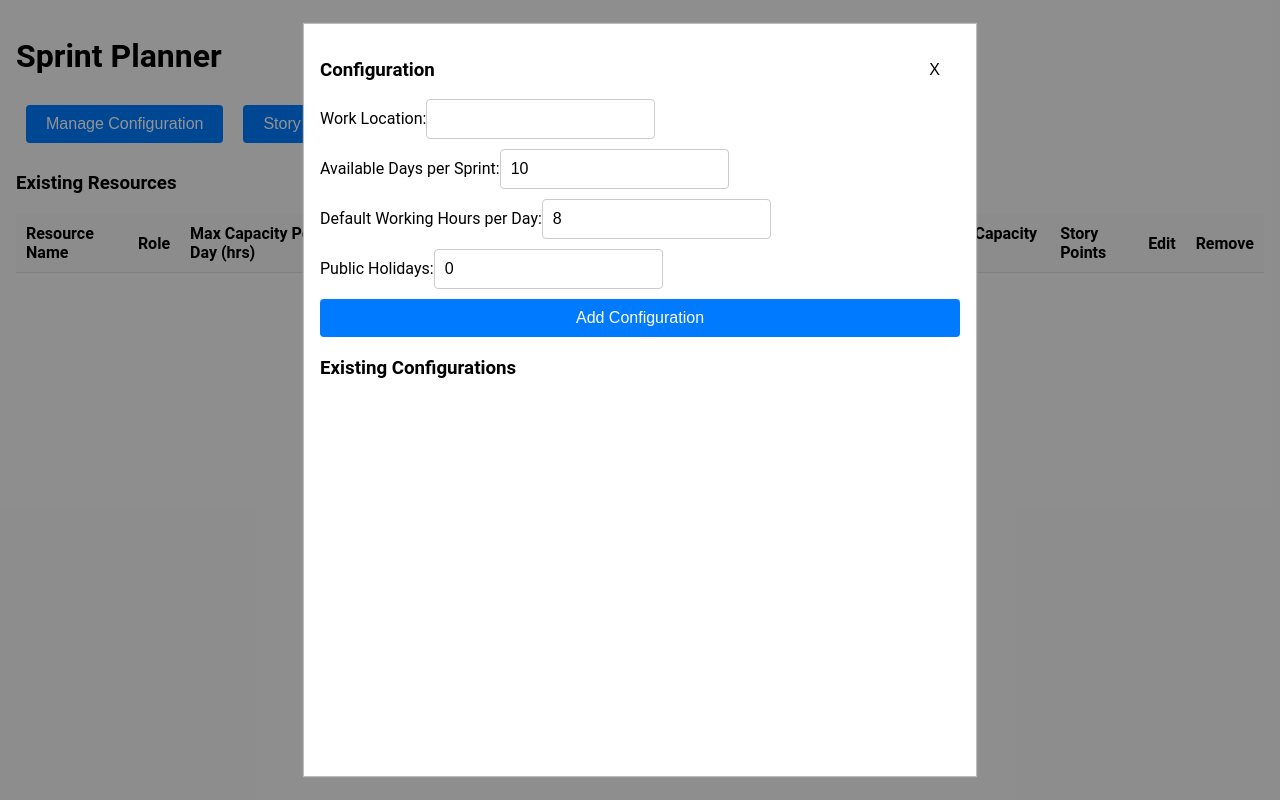
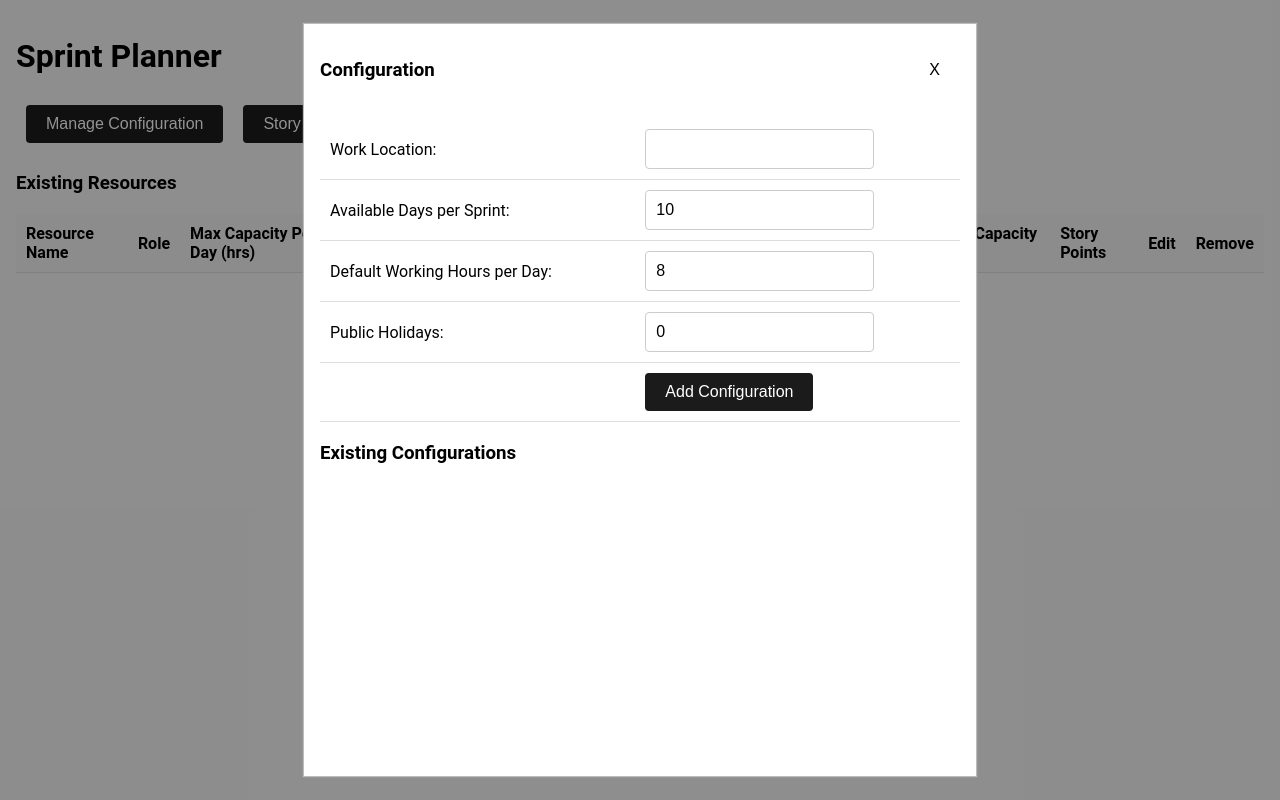
Before and after one commit to achinsaxena261/sprint-planner-tool, a React (Vite) app: page / in a window 1280 px wide. Both pictures are taken after a click on the button "Manage Configuration". Built offline with nearby package versions, Linux system fonts and the light colour scheme.

Commit message:
Improved Config window

```diff
--- a/src/components/ConfigForm.tsx
+++ b/src/components/ConfigForm.tsx
@@ -58,34 +58,41 @@ const ConfigForm: React.FC = () => {
   return (
     <div>
       <form onSubmit={handleSubmit}>
-        <label>
-          Work Location:
-          <input type="text" name="workLocation" value={formData.workLocation} onChange={handleChange} required />
-        </label>
-        <label>
-          Available Days per Sprint:
-          <input type="number" name="availableDaysPerSprint" value={formData.availableDaysPerSprint} onChange={handleChange} required />
-        </label>
-        <label>
-          Default Working Hours per Day:
-          <input type="number" name="defaultWorkingHoursPerDay" value={formData.defaultWorkingHoursPerDay} onChange={handleChange} required />
-        </label>
-        <label>
-          Public Holidays:
-          <input type="number" name="publicHolidays" value={formData.publicHolidays} onChange={handleChange} required />
-        </label>
-        <button type="submit">{editIndex !== null ? 'Update Configuration' : 'Add Configuration'}</button>
+        <table>
+          <tr>
+            <td><label>Work Location:</label></td>
+            <td><input type="text" name="workLocation" value={formData.workLocation} onChange={handleChange} required /></td>
+          </tr>
+          <tr>
+            <td><label>Available Days per Sprint:</label></td>
+            <td><input type="number" name="availableDaysPerSprint" value={formData.availableDaysPerSprint} onChange={handleChange} required /></td>
+          </tr>
+          <tr>
+            <td><label>
+              Default Working Hours per Day:</label></td>
+            <td><input type="number" name="defaultWorkingHoursPerDay" value={formData.defaultWorkingHoursPerDay} onChange={handleChange} required /></td>
+          </tr>
+          <tr>
+            <td><label>
+              Public Holidays:</label></td>
+            <td><input type="number" name="publicHolidays" value={formData.publicHolidays} onChange={handleChange} required /></td>
+          </tr>
+          <tr>
+            <td></td>
+            <td><button type="submit">{editIndex !== null ? 'Update Configuration' : 'Add Configuration'}</button></td>
+          </tr>
+        </table>
       </form>
       <h3>Existing Configurations</h3>
-      <ul>
+      <table>
         {configs.map((config, index) => (
-          <li key={index}>
-            {config.workLocation}: {config.availableDaysPerSprint} days, {config.defaultWorkingHoursPerDay} hrs/day, {config.publicHolidays} holidays
-            <button onClick={() => handleEdit(index)}>Edit</button>
-            <button onClick={() => handleRemove(index)}>Remove</button>
-          </li>
+          <tr key={index}>
+            <td>{config.workLocation}: {config.availableDaysPerSprint} days, {config.defaultWorkingHoursPerDay} hrs/day, {config.publicHolidays} holidays</td>
+            <td><button onClick={() => handleEdit(index)}>Edit</button></td>
+            <td><button onClick={() => handleRemove(index)}>Remove</button></td>
+          </tr>
         ))}
-      </ul>
+      </table>
     </div>
   );
 };
--- a/src/styles.css
+++ b/src/styles.css
@@ -43,7 +43,7 @@ body {
 
   button {
     padding: 10px 20px;
-    background-color: #007bff;
+    background-color: #1b1b1b;
     color: #ffffff;
     border: none;
     border-radius: 4px;
@@ -52,7 +52,7 @@ body {
   }
 
   button:hover {
-    background-color: #0056b3;
+    background-color: #3b3c3d;
   }
 
   table {
```
